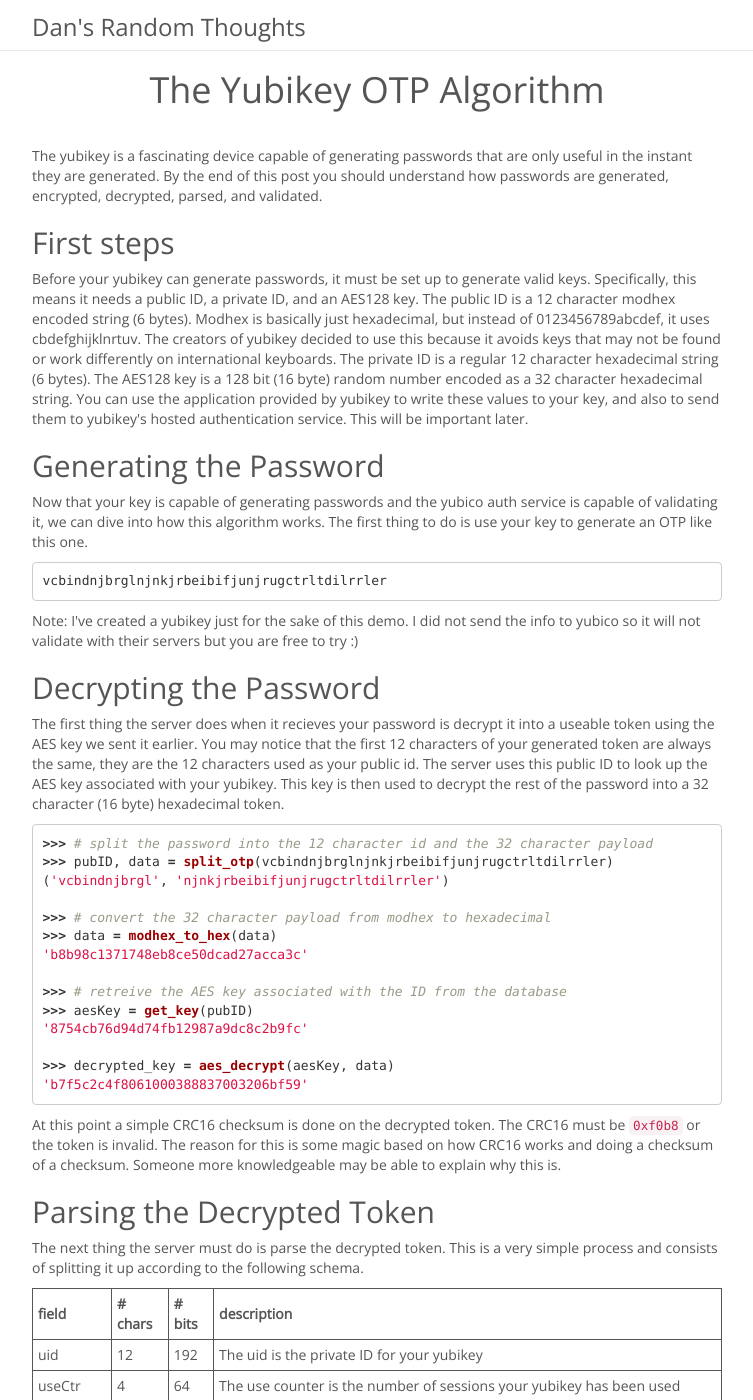
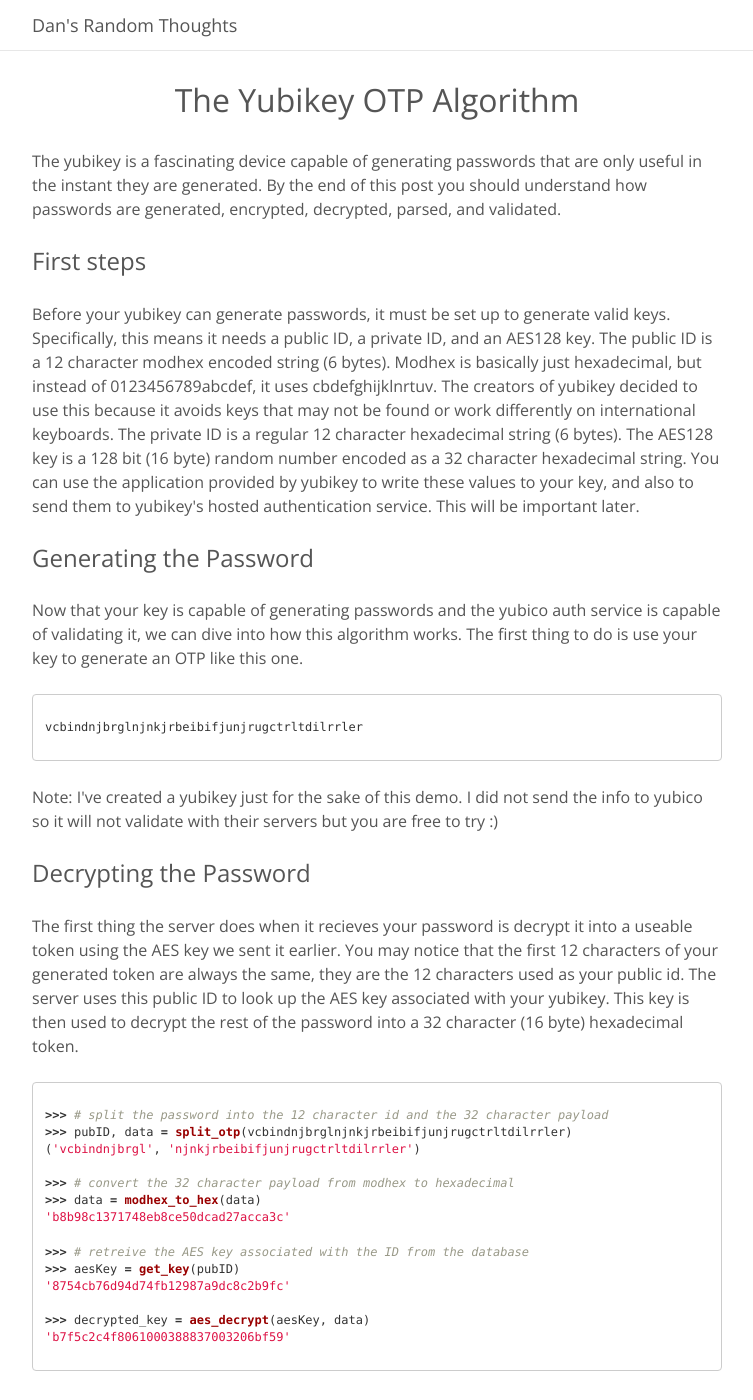
Before and after one commit to dyladan/dyladan.github.io, a Jekyll site: the page built from _posts/2016-01-20-yubikey.md, in a window 1280 px wide and 1400 px high. Shown: the whole window, without its empty margins (263-1016 px from the left). Built offline with Jekyll 4.4.1, drawn with Linux system fonts in a browser that asks for light colours.

Commit message:
Set up typesetting to use 24px rows
Followed guide at webtypography.net

- font set to 16px
- line height set to 1.5em (24px)
- margins set to multiples of line height using em to make the text flow
  in 24px rows better and resizeable text
- Width set in ems to allow for readability with resized text

```diff
--- a/css/style.css
+++ b/css/style.css
@@ -1,8 +1,8 @@
 body {
   color: rgb(85, 85, 85);
-  background-color: rgb(250, 250, 250);
-  background-color: white;
+  background-color: rgb(255, 255, 255);
   font-family: 'Open Sans', sans-serif;
+  font: 16px/1.5 "Open Sans", sans-serif;
   padding-top: 50px;
   padding-bottom: 70px;
 }
@@ -13,26 +13,38 @@
 
 .navbar-default .navbar-brand {
   color: rgb(85, 85, 85);
-  font-size: 24px;
-  line-height: 24px;
 }
 
 #content {
   margin: auto;
-  background-color: white;
-  padding-top: 20px;
   max-width: 720px;
+}
+
+/* https://webtypography.net/2.3.2 */
+p {
+  margin: 0;
+}
+
+p + p {
+  text-indent: 1em;
+  margin-top: 0;
 }
 
 #content img {
   max-width: 100%;
 }
 
+#content h2 {
+  font-size: 1.5em;
+  margin-top: 1.125em;
+  margin-bottom: 1.125em;
+}
+
 #content h1, #home h2 {
   text-align: center;
-  max-width: 500px;
-  margin: auto;
-  padding-bottom: 1em;
+  font-size: 2em;
+  margin: 1em auto;
+  max-width: 16.5em;
 }
 
 #home img.feature {
@@ -42,6 +54,15 @@
   display: block;
   border-radius: 50%;
   box-shadow: 2px 2px 5px #D5D5D5;
+}
+
+img {
+  margin: 1.5em auto;
+  display: block;
+}
+
+#home {
+  padding-top: 1.5em;
 }
 
 #home ul {
@@ -57,7 +78,10 @@
 }
 
 pre {
+  padding: 2em 1em;
+  margin: 2em 0;
   overflow-x: auto;
+  font-size: .75em;
 }
 
 pre code {
@@ -70,9 +94,21 @@
   border-style: transparent;
 }
 
+table {
+  margin: 1.5em 0;
+}
+
+th, td {
+  padding: .75em;
+}
+
 table, th, td {
-  padding: 5px;
   border: 1px solid rgb(85, 85, 85);
+  min-width: 5em;
+}
+
+ul, ol {
+  margin: 1.5em 0;
 }
 
 @media (max-width: 750px) {
```
